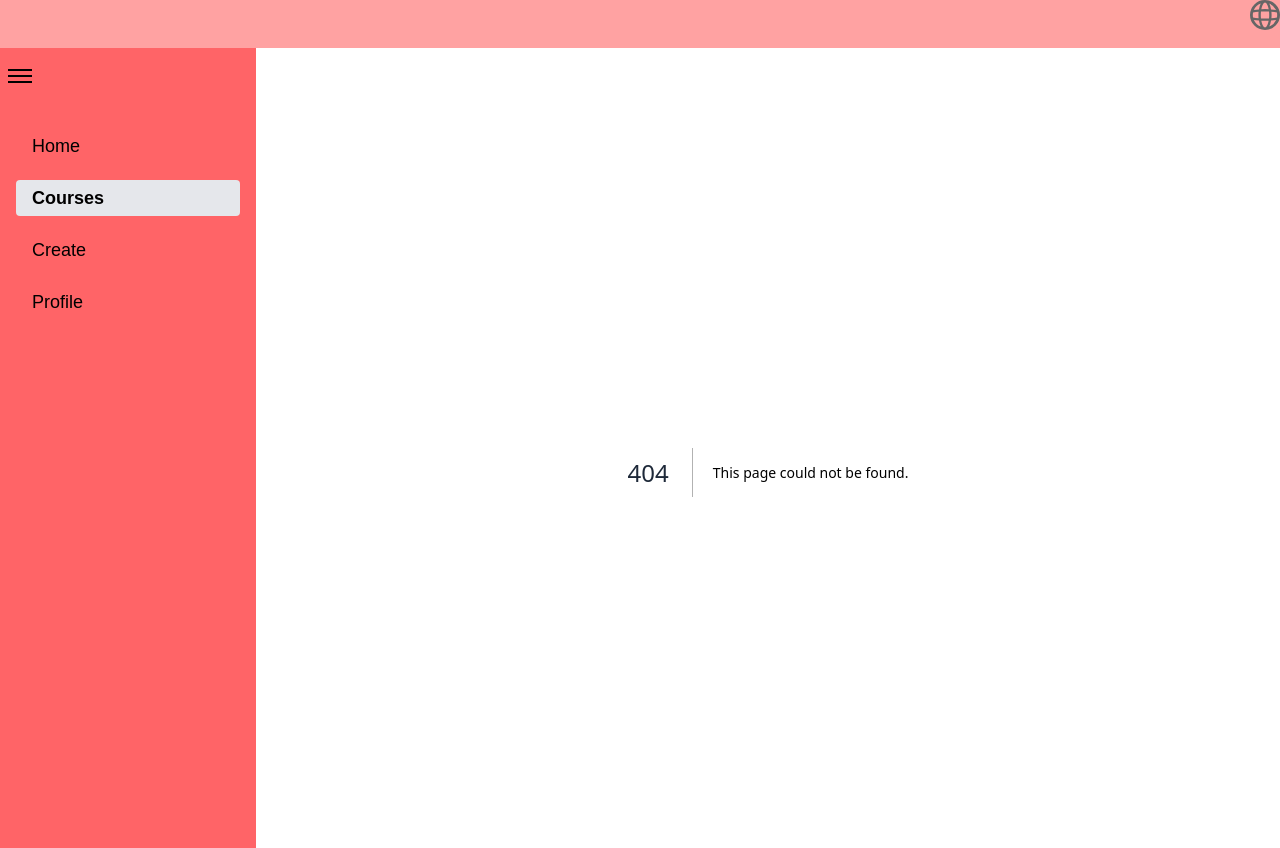
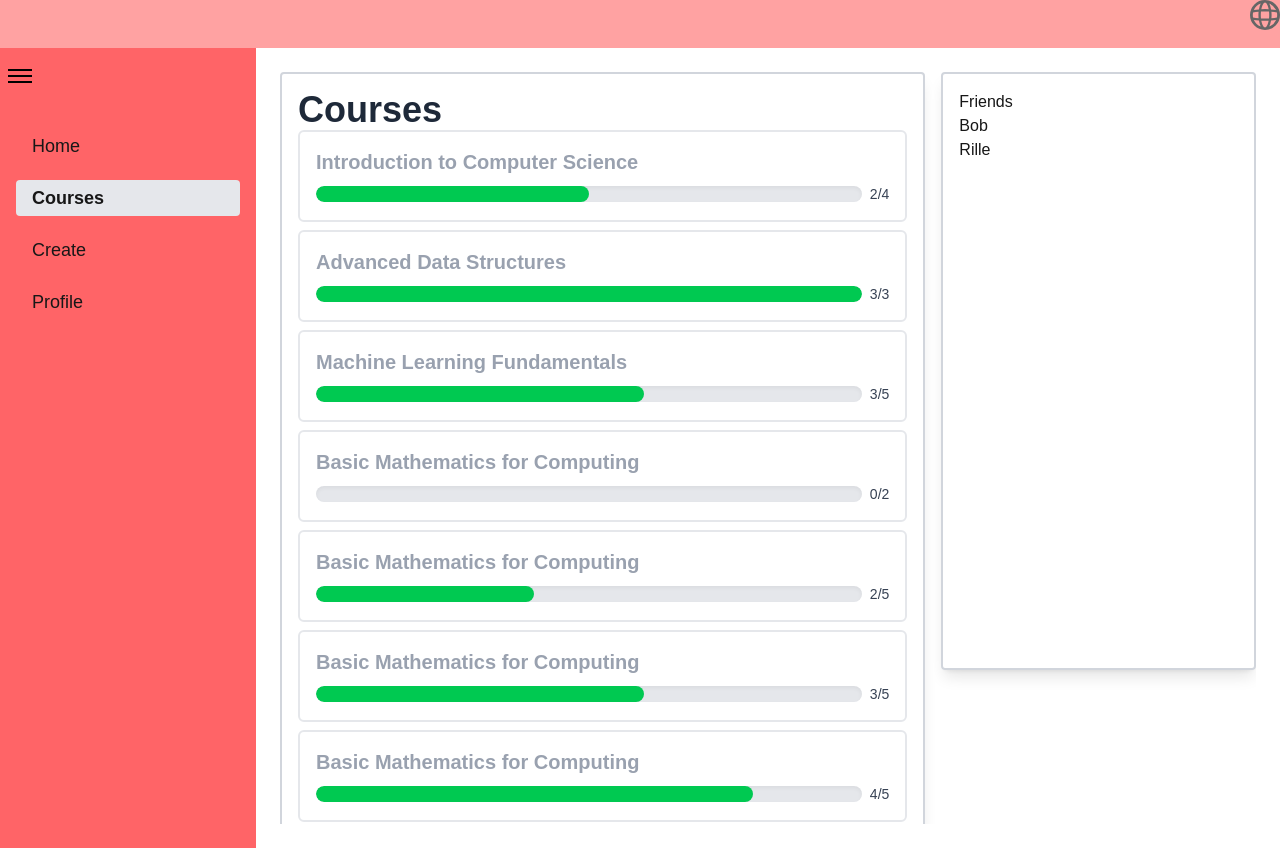
Before and after one commit to Rilleb/liu-learning, a Next.js app in the folder frontend/: page /courses in a window 1280 px wide. Before the commit this address had no page. Built offline with nearby package versions, Linux system fonts and the light colour scheme.

Commit message:
added courses page

```diff
--- /dev/null
+++ b/frontend/app/courses/page.tsx
@@ -0,0 +1,64 @@
+import { get_courses, get_latest_quizes, get_user } from '../lib/get_data'
+import ProgressBar from '../components/progress_bar'
+import Link from 'next/link'
+
+type Props = {
+    userId: number
+}
+
+const CourseComponent = ({ userId }: Props) => {
+    const courses = get_courses(userId)
+
+    return (
+        <div className="font-medium">
+            <ul className="grid grid-cols-1 md:grid-cols-1 gap-2 ">
+                {courses &&
+                    courses.map((course) => (
+                        <li
+                            key={course.courseId}
+                            className="border-2 border-gray-200 rounded-md p-4 hover:shadow-md transition-shadow"
+                        >
+                            <Link href={`/course/${course.courseId}`}>
+                                <div className="space-y-2">
+                                    <h3 className="hover:underline">
+                                        {course.title}
+                                    </h3>
+                                    <ProgressBar
+                                        total={course.quizes.length}
+                                        completed={
+                                            course.completedQuizes.length
+                                        }
+                                    />
+                                </div>
+                            </Link>
+                        </li>
+                    ))}
+            </ul>
+        </div>
+    )
+}
+
+
+export default function Home() {
+    const userId = 1
+    const user_data = get_user(userId)
+
+    return (
+        /*I'm not sure if we're going to use grid-but this seems to be quite a good site for it: https://refine.dev/blog/tailwind-grid/#reorder-regions*/
+        <div className="container h-full m-auto grid gap-4 grid-cols-2 lg:grid-cols-3 lg:grid-rows-5 overflow-auto">
+            {/*Courses*/}
+            <div className="h-screen tile-marker col-span-2 border-2 overflow-auto md-col-span-2 rounded-sm shadow-lg border-gray-300 p-4">
+                <h1 >Courses</h1>
+                <CourseComponent userId={userId} />
+            </div>
+            {/*Friends*/}
+            <div className="tile-marker col-span-1 col-start-3 border-2 row-span-4 rounded-sm shadow-lg border-gray-300 p-4 overflow-auto">
+                <h2>Friends</h2>
+                {user_data?.friends.map((id) => {
+                    const tmp = get_user(id)
+                    return <p key={id}>{tmp?.name}</p>
+                })}
+            </div>
+        </div>
+    )
+}
--- a/frontend/app/globals.css
+++ b/frontend/app/globals.css
@@ -15,12 +15,14 @@
     --font-mono: var(--font-geist-mono);
 }
 
+/*
 @media (prefers-color-scheme: dark) {
     :root {
         --background: #0a0a0a;
         --foreground: #ededed;
     }
 }
+*/
 
 body {
     background: var(--background);
```
